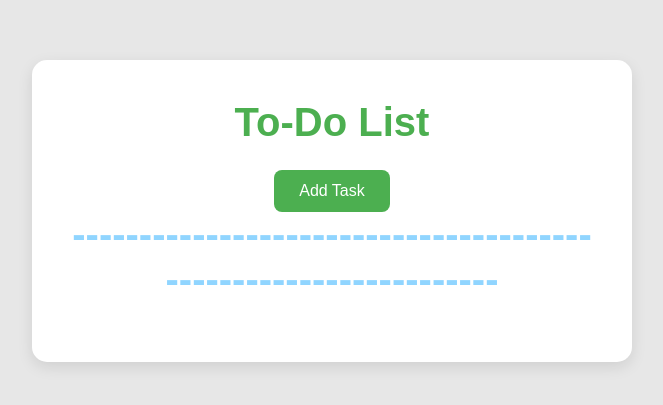
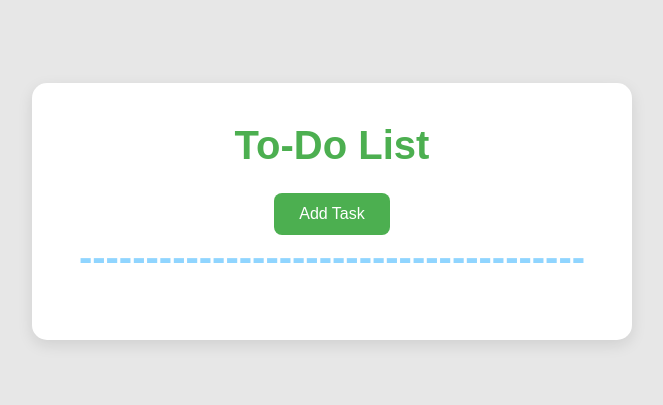
Before and after one commit to utilitiesguy/to-do-list, a plain HTML site: page index.html in a window 1280 px wide. Shown: the part 189-594 px from the top of the page, without its empty margins (308-971 px from the left). Drawn offline with Linux system fonts and the light colour scheme.

Commit message:
Update index.html

```diff
--- a/index.html
+++ b/index.html
@@ -10,7 +10,7 @@
     <div class="container">
         <h1>To-Do List</h1>
         <button id="add-task-btn" class="add-btn">Add Task</button>
-        <h2>----------------------------------------------------------------</h2>
+        <h2>--------------------------------------</h2>
         <ul id="task-list"></ul>
     </div>
 
```
